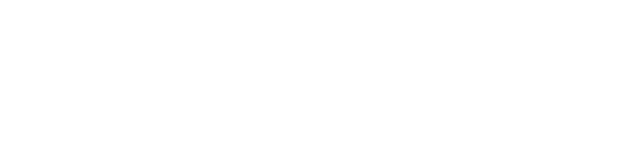
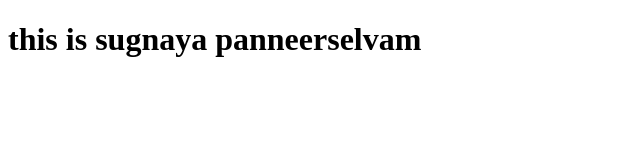
Before and after one commit to suganyapj/utubeharish, a plain HTML site: page index.html in a window 1280 px wide. Shown: the whole page, without its empty margins (0-640 px from the left). Drawn offline with Linux system fonts and the light colour scheme.

Commit message:
addhtmltodevelop

```diff
--- a/index.html
+++ b/index.html
@@ -4,6 +4,7 @@
     <meta charset="UTF-8">
     <meta name="viewport" content="width=device-width, initial-scale=1.0">
     <title>learn git basics</title>
+    <h1>this is sugnaya panneerselvam</h1>
 </head>
 <body>
 
```
